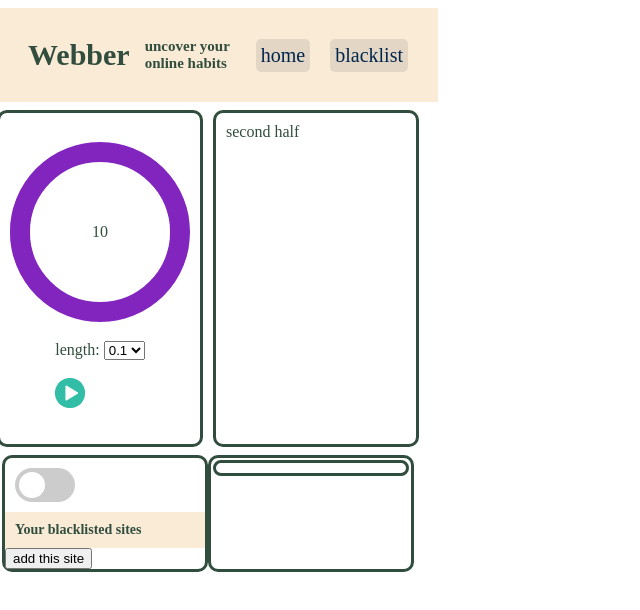
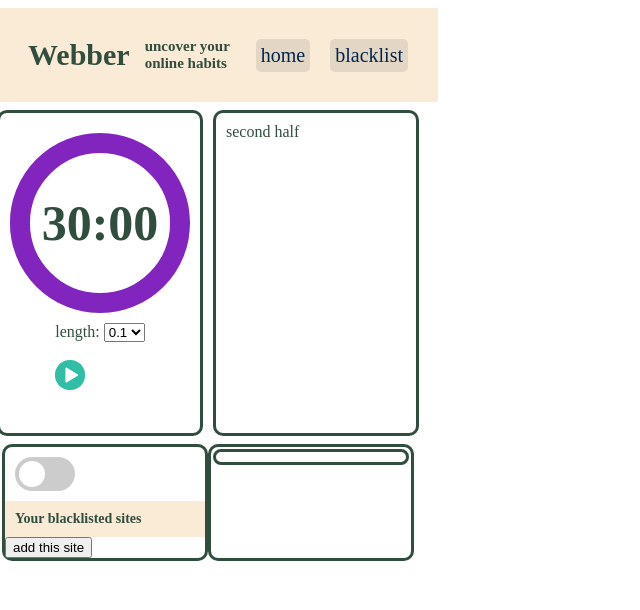
Before and after one commit to burakaliu/productivity_extension, a website with bundled scripts: page blacklistPage.html in a window 1280 px wide. Shown: the whole page, without its empty margins (0-640 px from the left). Built offline with nearby package versions, Linux system fonts and the light colour scheme; some packages are replaced by stand-ins of ours.

Commit message:
started beautfying the blacklist page

```diff
--- a/blacklistPage.html
+++ b/blacklistPage.html
@@ -13,7 +13,7 @@
     <div class="flex-row">
       <div class="half" id="left">
         <div id="countdown">
-          <div id="countdown-number">10</div>
+          <div id="countdown-number">30:00</div>
             <svg viewBox="0 0 100 100">
               <circle id="timerCircle" r="40" cx="50" cy="50"></circle>
             </svg>
--- a/popup.css
+++ b/popup.css
@@ -241,14 +241,15 @@ a:visited, a:link{
 }
 
 
-#countdown-number:before,
-#countdown-number:after {
+#countdown-number{
   position: absolute;
   content: "";
-  width: 0;
-  height: 0;
+  width: fit-content;
+  height: fit-content;
   border-top: 20px solid transparent;
   border-bottom: 20px solid transparent;
+  font-size: 50px;
+  font-weight: bolder;
 }
 
 #countdown-number:before {
--- a/popup.js
+++ b/popup.js
@@ -165,6 +165,11 @@ document.addEventListener("DOMContentLoaded", function () {
     }
     if (document.getElementById("blsiteadder") != null){
         document.getElementById("blsiteadder").onclick = formdata;
+    }
+    if (document.getElementById("selectedTime") != null){
+        document.getElementById("selectedTime").addEventListener("change", ()=>{
+            document.getElementById("countdown-number").textContent = document.getElementById("selectedTime").value + ":00";
+        });
     }
 
     let pomodoroON = false;
```
